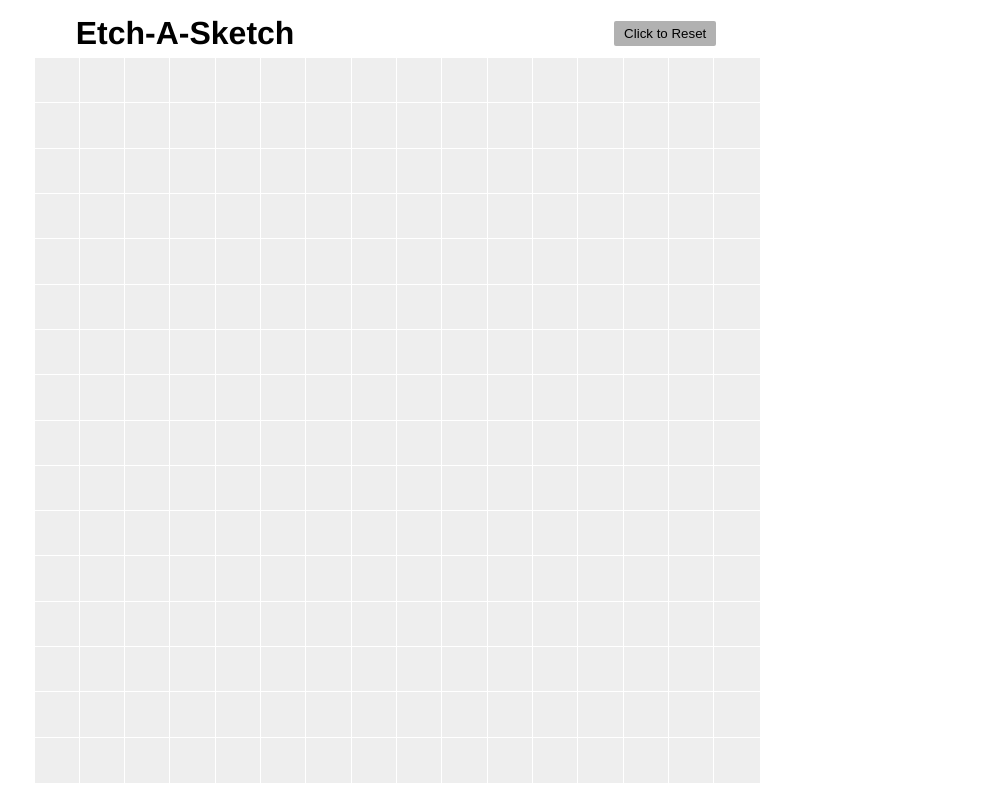
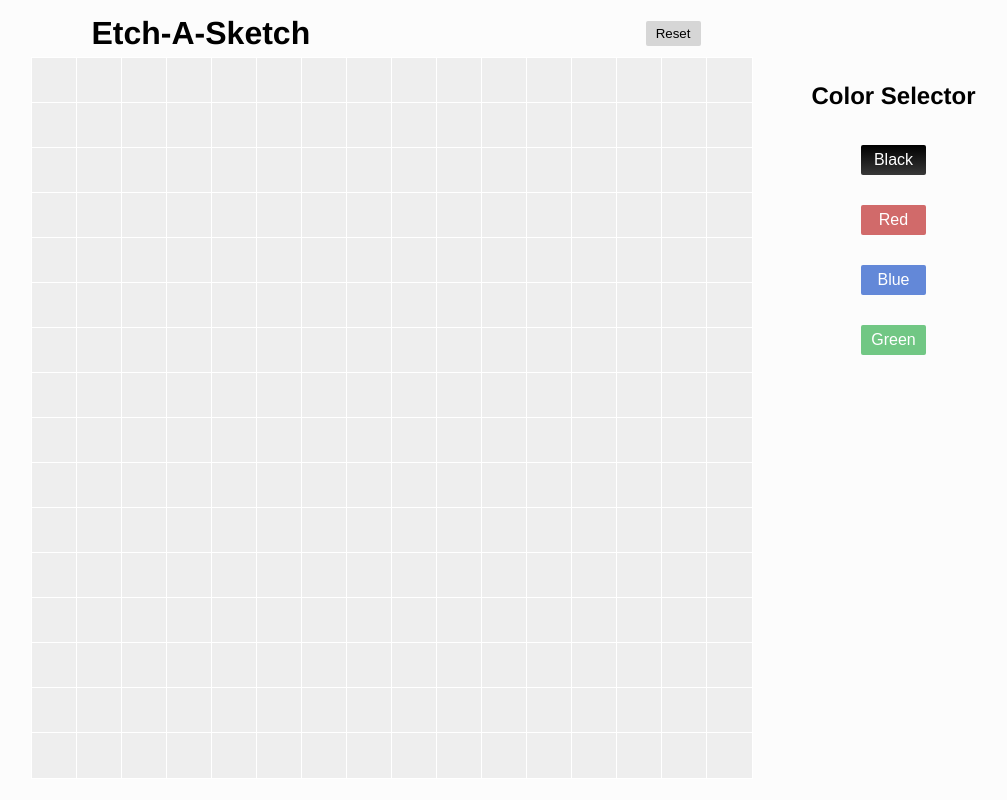
Before and after one commit to liamptiernan/etch-a-sketch, a plain HTML site: page index.html in a window 1280 px wide. Shown: the whole page, without its empty margins (244-1251 px from the left). Drawn offline with Linux system fonts and the light colour scheme.

Commit message:
Colors
Added color selector buttons with hover and active effects.

```diff
--- a/index.html
+++ b/index.html
@@ -7,14 +7,22 @@
         <div id='header'>
             <h1 id='title'>Etch-A-Sketch</h1>
             <div id='reset-container'>
-                <button id='reset'>Click to Reset</button>
+                <button id='reset'>Reset</button>
             </div>
         </div>
         <div id='main-container'>
             <div id='left-sidebar'></div>
             <div id='grid-container'>
             </div>
-            <div id='right-sidebar'></div>
+            <div id='right-sidebar'>
+                <h2>Color Selector</h2>
+                <div id=buttons>
+                    <button id='black' class='color active'>Black</button>
+                    <button id='red' class='color'>Red</button>
+                    <button id='blue' class='color'>Blue</button>
+                    <button id='green' class='color'>Green</button>
+                </div>
+            </div>
         </div>
         <script src="scripts.js"></script>
     </body>
--- a/scripts.js
+++ b/scripts.js
@@ -1,5 +1,29 @@
+let activeColor = '#000000'
+
+function changeColor (e) {
+
+    color = e.target.id;
+    if (color=='red') {
+        activeColor = '#d16a6a';
+    } else if (color=='blue') {
+        activeColor = '#6388d8';
+    } else if (color=='green') {
+        activeColor = '#71c784';
+    } else if (color=='black') {
+        activeColor = '#000000'
+    };
+
+    for (i=0; i<colorChoices.length; i++) {
+        if (e.target.id == colorChoices[i].id){
+        colorChoices[i].classList.add('active');
+        } else {
+            colorChoices[i].classList.remove('active');
+        };
+    };
+};
+
 function hoverEffect (e) {
-    e.target.classList.add('hover');
+    e.target.style.backgroundColor = activeColor;
 };
 
 function createGrid (size) {
@@ -33,4 +57,10 @@ function resetGrid () {
 const reset = document.getElementById('reset');
 reset.addEventListener('click', resetGrid);
 
+const colorChoices = document.querySelectorAll('.color');
+
+for (i=0;i<colorChoices.length; i++) {
+    colorChoices[i].addEventListener('click',changeColor);
+}
+
 createGrid(16);
--- a/styles.css
+++ b/styles.css
@@ -1,6 +1,17 @@
 body {
     margin: 0;
     font-family: helvetica, arial, sans-serif;
+    background-color: #fcfcfc;
+    min-width: 120vh;
+}
+
+button {
+    border: none;
+    border-radius: 2px;
+    padding: 5px 10px;
+    background: #d6d6d6;
+    font-weight: 300;
+    transition: ease-in .1s;
 }
 
 /* HEADER ITEMS */
@@ -19,15 +30,59 @@ body {
     margin: 15px 0px 5px 0px;
 }
 
-#reset {
-    border: none;
-    border-radius: 2px;
-    padding: 5px 10px;
-    background: #b1b1b1;
-    font-weight: 300;
+/* BODY ITEMS */
+
+#main-container {
+    display: flex;
+    justify-content: center;
 }
 
-/* BODY ITEMS */
+#right-sidebar {
+    width: 5vh;
+    flex-grow: 1;
+    text-align: center;
+    padding: 5px;
+}
+
+#buttons {
+    display: flex;
+    justify-content: space-evenly;
+    flex-wrap: wrap;
+    width: 50%;
+    margin: auto
+}
+
+.color {
+    font-weight: 500;
+    font-size: 12pt;
+    color: #ffffff;
+    margin: 15px;
+    width: 45%;
+    min-width: 65px;
+    height: 30px;
+    justify-items: center;
+}
+
+#red {
+    background-color: #d16a6a;
+}
+
+#blue {
+    background-color: #6388d8;
+}
+
+#green {
+    background-color: #71c784;
+}
+
+#black {
+    background-color: #000;
+}
+
+#left-sidebar {
+    flex-grow: 1;
+    width: 5vh;
+}
 
 .square {
     background: #eeeeee;
@@ -40,11 +95,44 @@ body {
 
 #grid-container {
     display: grid;
-    height: 725px;
-    width: 725px;
+    height: 90vh;
+    width: 90vh;
     margin: auto;
 }
 
 .hover {
     background: black;
 }
+
+#red.active {
+    /* border: 2px solid rgba(116, 116, 116, 0.651); */
+    justify-items: center;
+    background: repeating-linear-gradient(#d16a6a,rgb(165, 97, 97))
+}
+
+#black.active {
+    /* border: 2px solid rgba(116, 116, 116, 0.651); */
+    justify-items: center;
+    background: repeating-linear-gradient(#000,#383838)
+}
+
+#blue.active {
+    /* border: 2px solid rgba(116, 116, 116, 0.651); */
+    justify-items: center;
+    background: repeating-linear-gradient(#6388d8,#5373b8)
+}
+
+#green.active {
+    /* border: 2px solid rgba(116, 116, 116, 0.651); */
+    justify-items: center;
+    background: repeating-linear-gradient(#71c784,#549662)
+}
+
+button:focus {
+    outline: 1px solid #cccccc;
+}
+
+button.color:hover {
+    color: #eeeeee;
+    font-size: 13pt;
+}
```
